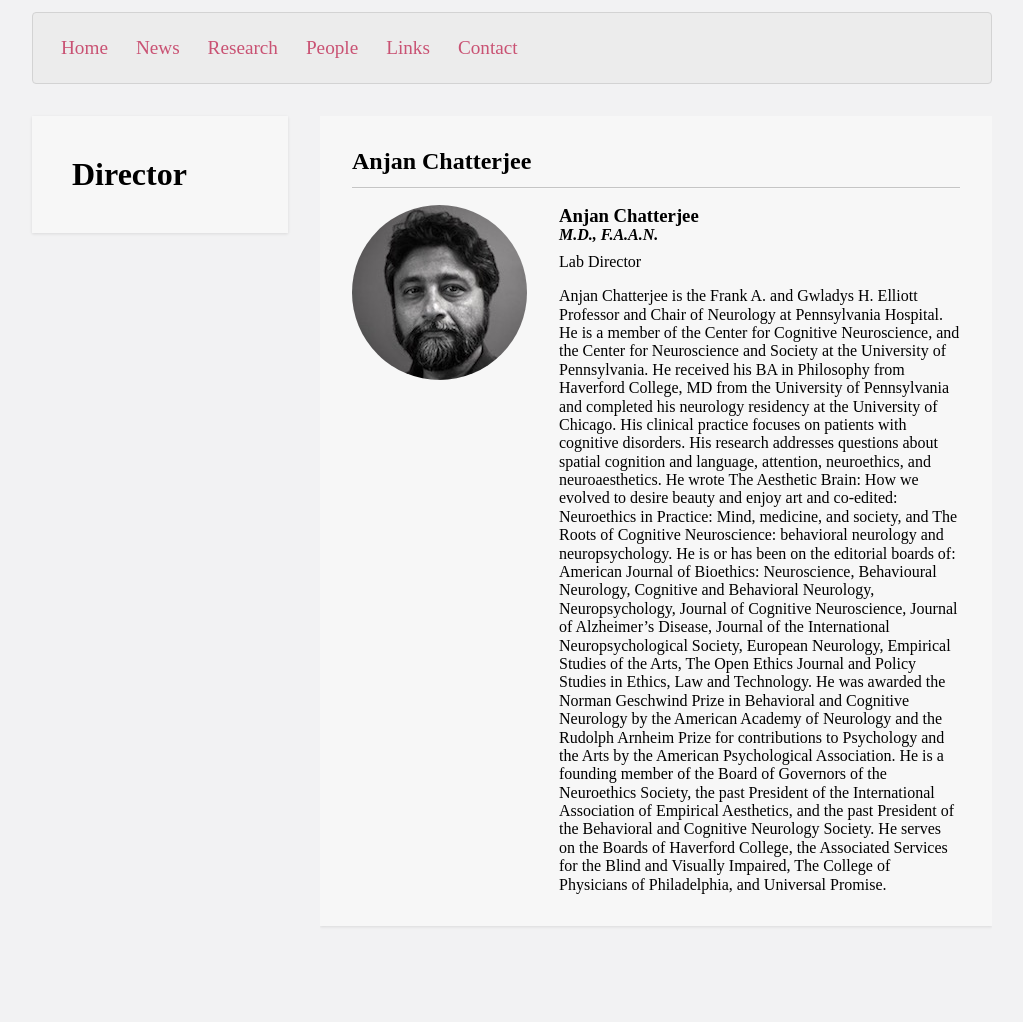
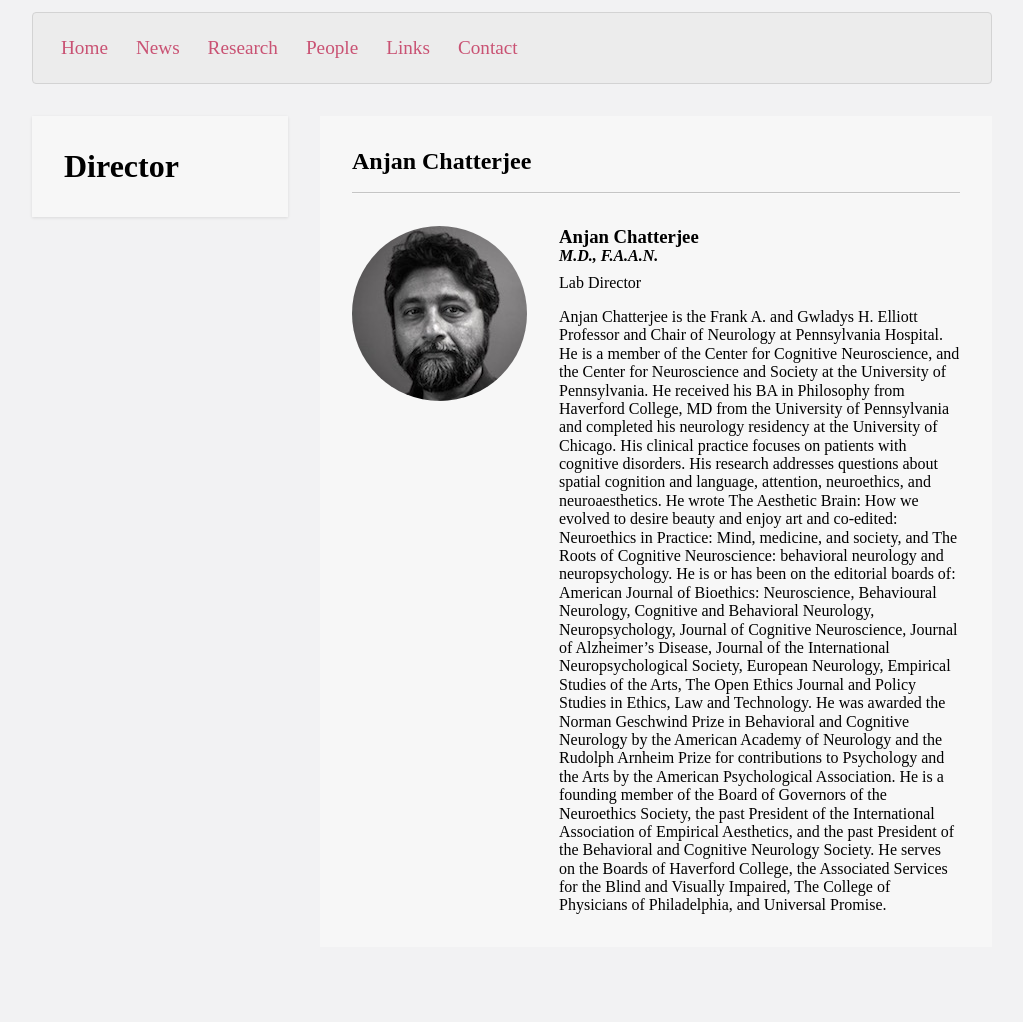
Before and after one commit to joeptacek/chatlab-site, a Jekyll site: the page built from anjan.html, in a window 1280 px wide. Shown: the part 384-1406 px from the top of the page, without its empty margins (128-1151 px from the left). Built offline with Jekyll 4.4.1, drawn with Linux system fonts in a browser that asks for light colours; some web fonts are replaced.

Commit message:
fill out index, add js for sticky nav-page, fiddle with margin-bottoms

```diff
--- a/_layouts/master.html
+++ b/_layouts/master.html
@@ -9,5 +9,6 @@
     {% include header.html %}
     {{ content }}
     {% include footer.html %}
+    <script src="/assets/js/main.js"></script>
   </body>
 </html>
--- a/assets/css/main.scss
+++ b/assets/css/main.scss
@@ -13,42 +13,46 @@
 
 // Resets
 
+h1, h2, h3, p, ul {
+  margin: 0;
+}
+
+h1 {
+  margin-bottom: 1.5rem;
+
+  &:last-child {
+    margin-bottom: 0;
+  }
+}
+
+h2, h3, p {
+  margin-bottom: 1rem;
+
+  &:last-child {
+    margin-bottom: 0;
+  }
+}
+
 hr {
-  margin: 1rem 0; // default: equal top / bottom spacing
+  margin: 0 0 2rem 0;
   border: 0;
 
   // Subtle inset <hr /> inspired by Dan Eden's
   border: 0; /* Reset */
   border-top: 1px solid rgba(0, 0, 0, 0.2);
   border-bottom: 1px solid rgba(255, 255, 255, 0.3);
+}
 
-  h2 + & {
-    margin-top: 0.7rem;
-    margin-bottom: 1rem;
-  }
+img {
+  max-width: 100%; // Shrink images on horizontal resize
+  height: auto; // Scale height (seemingly needed for flex images)
 
-  h3 + & {
-    margin-top: 0.3rem;
-    margin-bottom: 0.5rem;
-  }
+  margin-bottom: 1rem;
 
-  p + & {
-    margin-top: 0.3rem;
-    margin-bottom: 0.5rem;
-  }
-
-  p.section-description + & {
-    margin-top: 1rem;
-    margin-bottom: 1rem;
+  &:last-child {
+    margin-bottom: 0;
   }
 }
-
-h1, h2, h3, p, ul {
-  margin: 0;
-  // No default margin-bottom, should be added as needed via class
-}
-
-// Add overall image reset: margin-bottom?
 
 nav {
   ul {
@@ -137,12 +141,12 @@
         text-align: center;
         margin-bottom: 2rem;
         box-shadow: 0 1px 3px rgba(0,0,0,0.1);
-        h1 {
-          padding: 0.5rem;
-        }
         ul {
           li {
-            padding: 0.5rem;
+            margin-bottom: 1rem;
+            &:last-child {
+              margin-bottom: 0;
+            }
           }
         }
       }
@@ -154,19 +158,17 @@
           box-shadow: 0 1px 3px rgba(0,0,0,0.1);
           margin-bottom: 2rem;
 
+          &:last-child {
+            margin-bottom: 0;
+          }
+
           h2.section-title {
             text-align: center;
-          }
-
-          img {
-            max-width: 100%; // or else, escapes the containing section (why?)
           }
 
           p.section-description {
             font-size: 1.1rem;
           }
-
-          // i.e., all children of section have same margin bottom except last
         }
       }
     }
@@ -218,10 +220,8 @@
           div.people-item {
             display: flex;
             flex-flow: column;
+            align-items: center;
             margin-bottom: 4rem;
-
-            // Center headshot and people-item-text elements
-            align-items: center;
 
             &:last-of-type {
               margin-bottom: 0;
@@ -230,15 +230,16 @@
             img.people-item-img {
               border-radius: 100%;
               margin-bottom: 1rem;
-
-              // Bugfix: After click-navigating to section, then refresh, images shrink
-              flex: 0 0 175px;
             }
 
             div.people-item-text {
               div.people-item-text-header {
                 text-align: center;
                 margin-bottom: 1rem;
+              }
+
+              h3.people-item-text-name {
+                margin-bottom: 0;
               }
 
               p.people-item-text-suffix {
@@ -369,6 +370,7 @@
       main {
         flex-flow: row;
         align-items: flex-start;
+        justify-content: flex-end;
 
         nav#nav-page {
           flex: 0 0 16rem;
@@ -378,7 +380,8 @@
         }
 
         div#page-content {
-          flex: 1 1 auto; // allows flex item to grow to fill remaining width of body / main [initial default is 0 1 auto, corresponding to grow, shrink, basis]
+          // flex: 1 1 auto; // allows flex item to grow to fill remaining width of body / main [initial default is 0 1 auto, corresponding to grow, shrink, basis]
+          flex: 0 1 calc(100% - 18rem); // Calc is not well supported... perhaps implement in js?
           overflow: hidden; // by default, flex items have min-width (and min-height) as auto, meaning will not shrink smaller than size of contents. override with mid-width: 0 or even more elegantly, overflow: hidden (any value of overflow except visible makes min-width: 0 and content will disappear at small sizes as needed)
           section {
             h2.section-title {
@@ -423,3 +426,28 @@
     }
   }
 }
+
+// Styles for JS
+
+.scrolled {
+  position: static; // Default value
+}
+
+@media screen and (min-width: 40rem) {
+  #menu-toggle {
+    display: none;
+  }
+
+  .scrolled {
+    position: fixed;
+    width: 16rem;
+    top: 2rem;
+    left: 4rem; // Calc is not well supported... perhaps implement in js?
+  }
+}
+
+@media screen and (min-width: 68rem) {
+  .scrolled {
+    left: calc((100% - 60rem) / 2); // Calc is not well supported... perhaps implement in js?
+  }
+}
--- a/assets/js/main.js
+++ b/assets/js/main.js
@@ -1,3 +1,19 @@
-window.onload = function() {
+var at_top = true;
 
-};
+window.addEventListener("scroll", function() {
+  var scroll_Y = window.pageYOffset;
+
+  if (at_top) {
+    if (scroll_Y > 227) {
+      at_top = false;
+      // Only fires once when crossing from low to high
+      document.getElementById("nav-page").classList.add("scrolled");
+    }
+  } else {
+    if (scroll_Y < 228) {
+      at_top = true;
+      // Only fires once when crossing from high to low
+      document.getElementById("nav-page").classList.remove("scrolled");
+    }
+  }
+});
--- a/notes.txt
+++ b/notes.txt
@@ -1,3 +1,7 @@
+- on nav-page: top section link should jump all the way to the top of the page (not just to first section)
+
+- while scrolling, highlight current page section on nav-page
+
 - be careful about over-nesting with scss (consider the rendered css; see:
   http://thesassway.com/beginner/the-inception-rule
   https://www.sitepoint.com/beware-selector-nesting-sass/
```
Also changed, not shown: index.html (+34 -6 lines).
